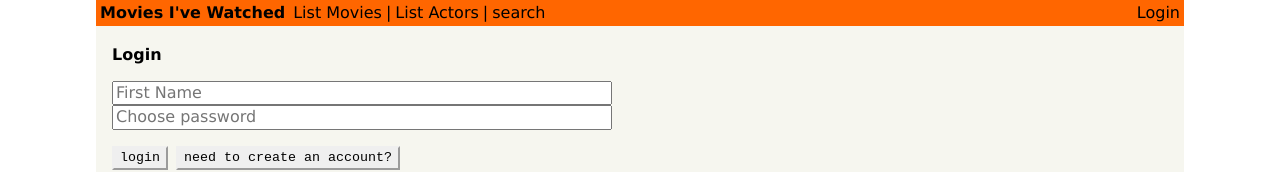
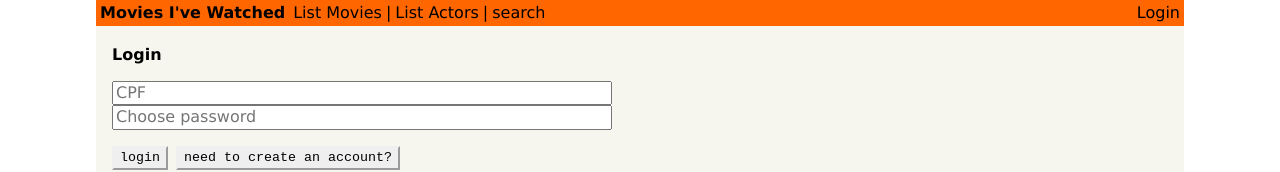
Before and after one commit to RonanFelipe/reactgraphql, a React (Create React App) app: page /login in a window 1280 px wide. Shown: the top 172 px of the page. Built offline with nearby package versions, Linux system fonts and the light colour scheme.

Commit message:
auth login correction

```diff
--- a/src/components/Login.js
+++ b/src/components/Login.js
@@ -46,7 +46,7 @@ class Login extends Component {
                       value={cpf}
                       onChange={e => this.setState({cpf: e.target.value})}
                       type="text"
-                      placeholder="First Name"
+                      placeholder="CPF"
                   />
                   {/*<input
                       value={lastName}
```
